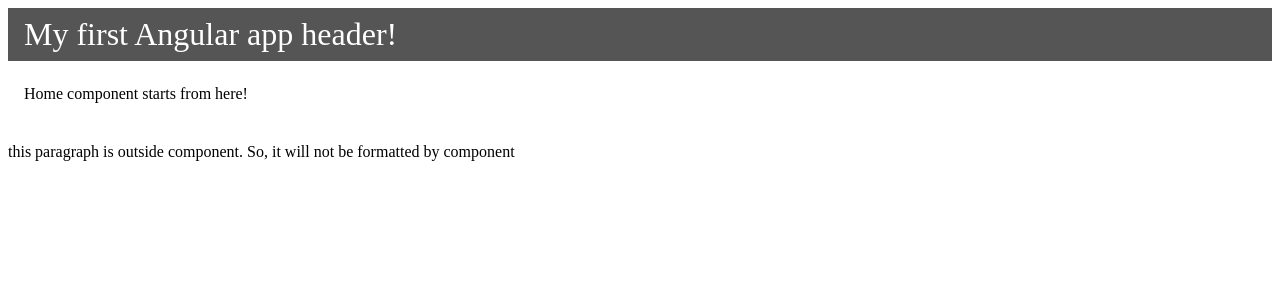
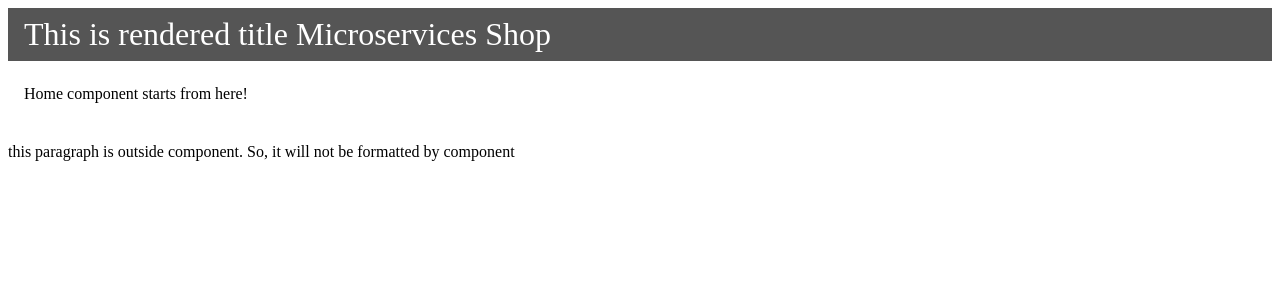
Before and after one commit to IlCodeLover/coursera-spa-with-angular, an Angular app in the folder examples/first-ng-app/: page / in a window 1280 px wide. Shown: the top 300 px of the page. Built offline with nearby package versions, Linux system fonts and the light colour scheme.

Commit message:
[DataBinding] btw template html and TypeScript component using Signal

```diff
--- a/examples/first-ng-app/src/app/components/header/header.component.html
+++ b/examples/first-ng-app/src/app/components/header/header.component.html
@@ -1,5 +1,5 @@
 <header>
   <nav>
-    My first Angular app header!
+    This is rendered title {{ title() }}
   </nav>
 </header>
--- a/examples/first-ng-app/src/app/components/header/header.component.ts
+++ b/examples/first-ng-app/src/app/components/header/header.component.ts
@@ -1,4 +1,4 @@
-import { Component } from '@angular/core';
+import { Component, signal } from '@angular/core';
 
 @Component({
   selector: 'app-header',
@@ -7,5 +7,5 @@ import { Component } from '@angular/core';
   styleUrl: './header.component.scss'
 })
 export class HeaderComponent {
-
+  title = signal('Microservices Shop');
 }
```
